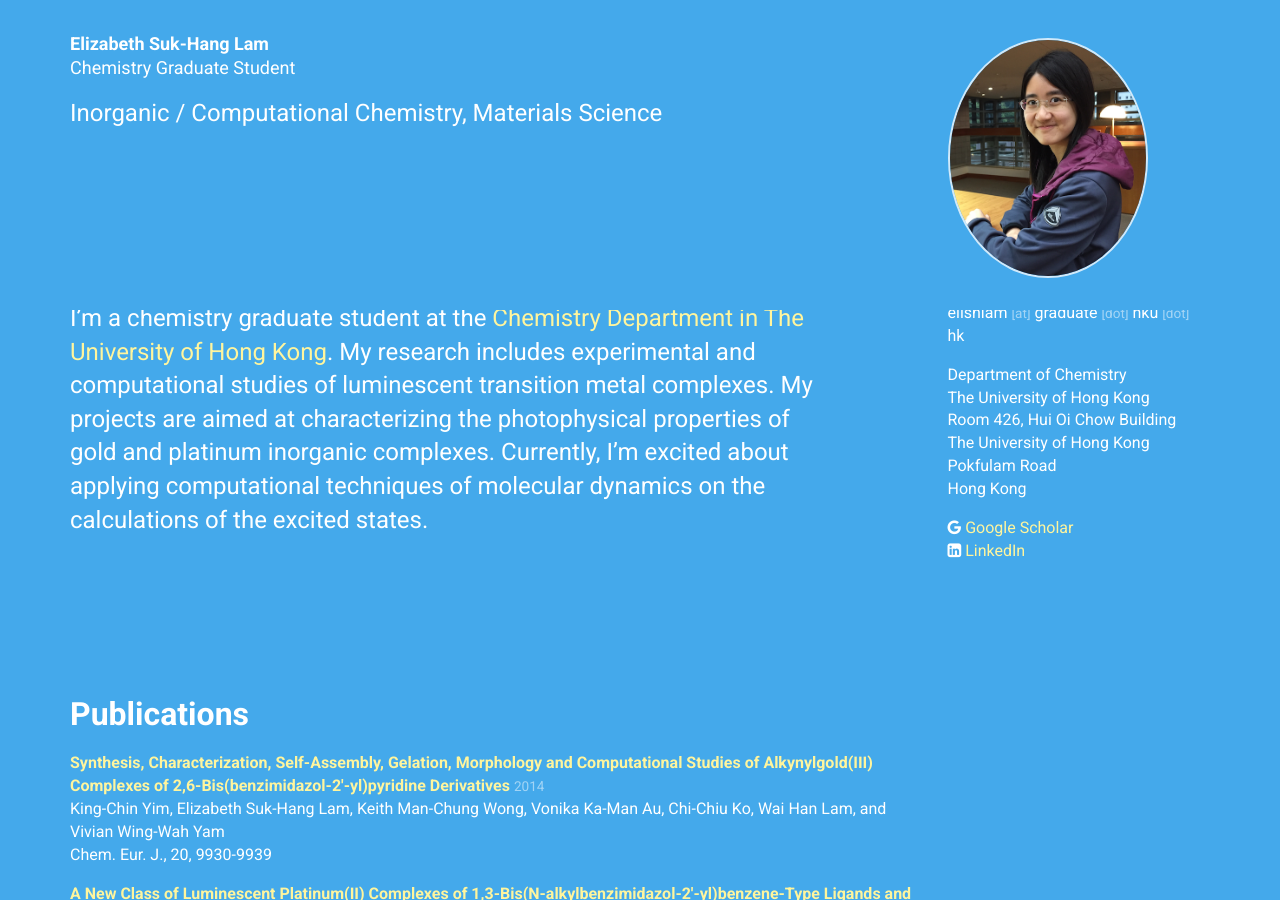
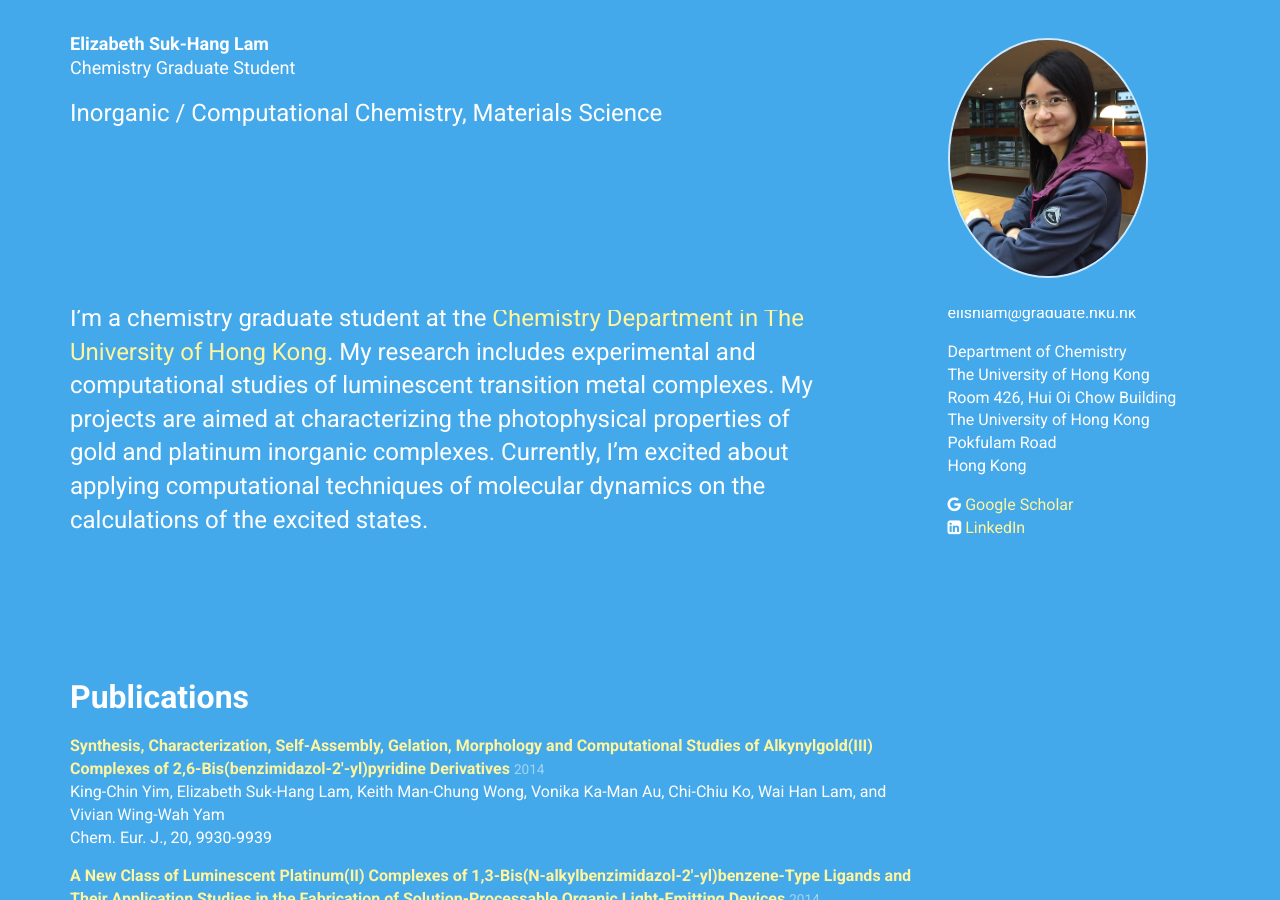
Before and after one commit to elilam/elilam.github.io, a Jekyll site: the page built from index.html, in a window 1280 px wide and 900 px high. Built offline with Jekyll 4.4.1, drawn with Linux system fonts in a browser that asks for light colours; nearby versions of some CDN libraries.

Commit message:
updated email line

```diff
--- a/_layouts/albertine.html
+++ b/_layouts/albertine.html
@@ -97,7 +97,8 @@ It is threatened by habitat loss.
       <section class="col-md-offset-1 col-md-3">
         <h3>Contact</h3>
         <p>
-          {{ site.data.personal.email | replace:'@',' <small>[at]</small> ' | replace:'.',' <small>[dot]</small> ' }}
+          <!-- {{ site.data.personal.email | replace:'@',' <small>[at]</small> ' | replace:'.',' <small>[dot]</small> ' }} -->
+          {{ site.data.personal.email }}<br>
         </p>
         <p>
           {{ site.data.personal.department }}<br>
```
